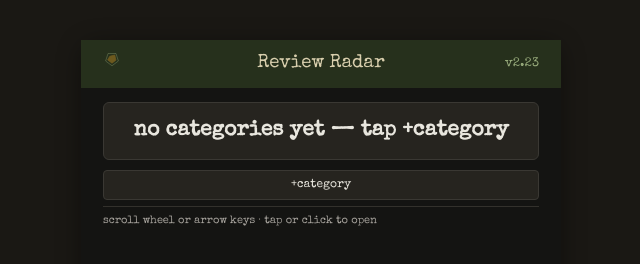
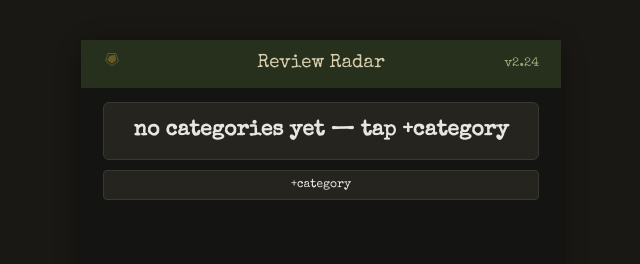
Before and after one commit to dbclunie/review-radar, a plain HTML site: page index.html in a window 1280 px wide. Shown: the whole page, without its empty margins (319-959 px from the left). Drawn offline with nearby package versions, Linux system fonts and the light colour scheme.

Commit message:
Review Radar v2.24

```diff
--- a/index.html
+++ b/index.html
@@ -140,7 +140,7 @@ body{min-height:100vh;min-height:100dvh;display:flex;align-items:center;justify-
     </svg>
   </div>
   <span style="font-family:'Special Elite',monospace;font-size:1.1em;color:#D9CFAE;white-space:nowrap">Review Radar</span>
-  <span style="font-size:0.75em;color:#9AAE7E;text-align:right">v2.23</span>
+  <span style="font-size:0.75em;color:#9AAE7E;text-align:right">v2.24</span>
 </div>
 
 <!-- SCREEN 1: category picker -->
@@ -155,7 +155,6 @@ body{min-height:100vh;min-height:100dvh;display:flex;align-items:center;justify-
     </div>
     <div tabindex="0" class="btn" style="text-align:center" onclick="document.getElementById('new-cat-stars-box').classList.add('on');document.getElementById('new-cat-location-box').classList.remove('on');document.getElementById('cat-name-hint').textContent='';document.getElementById('new-cat-name').textContent='';newLocation=false;renderModeExamples();setMode('review');showScreen('s-addcat')">+category</div>
   </div>
-  <div class="hint" style="flex-shrink:0">scroll wheel or arrow keys · tap or click to open</div>
   <div id="saved-reviews-label" style="font-size:1.125em;font-weight:bold;color:#A8A49E;margin-top:10px;flex-shrink:0;display:none;text-align:center">your reviews</div>
   <div id="saved-reviews-filter" style="display:none;margin-top:6px;flex-shrink:0"></div>
   <div id="saved-reviews-list" style="flex:1;overflow-y:auto;margin-top:4px"></div>
```
